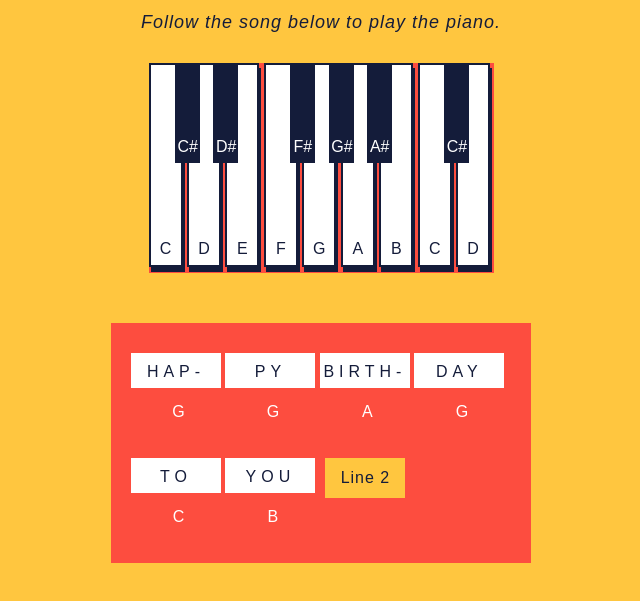
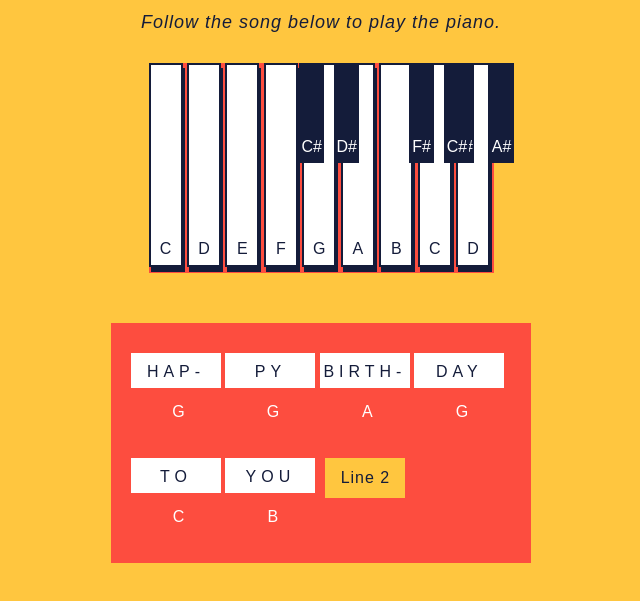
Before and after one commit to joshbingham/Piano-Keys, a plain HTML site: page index.html in a window 1280 px wide. Shown: the part 55-656 px from the top of the page, without its empty margins (319-959 px from the left). Drawn offline with Linux system fonts and the light colour scheme.

Commit message:
Another fix

```diff
--- a/style.css
+++ b/style.css
@@ -51,6 +51,11 @@ body{
   padding: 0px;
   z-index: 2;
 }
+#c-sharp-key { left: 630px; }
+#d-sharp-key { left: 665px; }
+#f-sharp-key { left: 740px; }
+#g-sharp-key { left: 780px; }
+#a-sharp-key { left: 820px; }
 .keynote{
   width: 20px;
   height: 20px;
```
